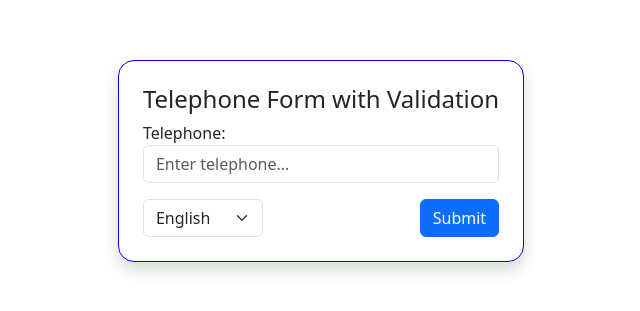
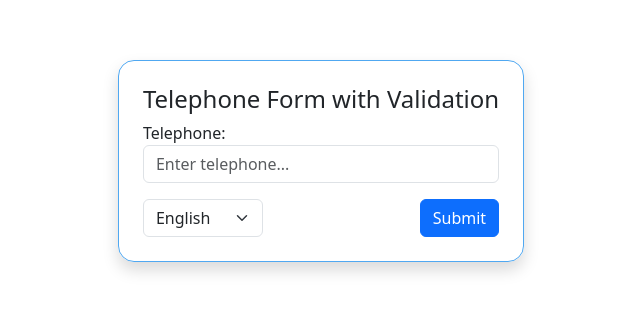
Before and after one commit to cvthang56th2/decagon_thangcao-interview_assignment, a website: page index.html in a window 1280 px wide. Shown: the part 239-550 px from the top of the page, without its empty margins (319-959 px from the left). Drawn offline with nearby package versions, Linux system fonts and the light colour scheme.

Commit message:
update color primary

```diff
--- a/assets/scss/_variables.scss
+++ b/assets/scss/_variables.scss
@@ -1 +1 @@
-$primary: blue;
+$primary: rgb(80, 168, 241);
```
Also changed, not shown: assets/css/styles.css.
